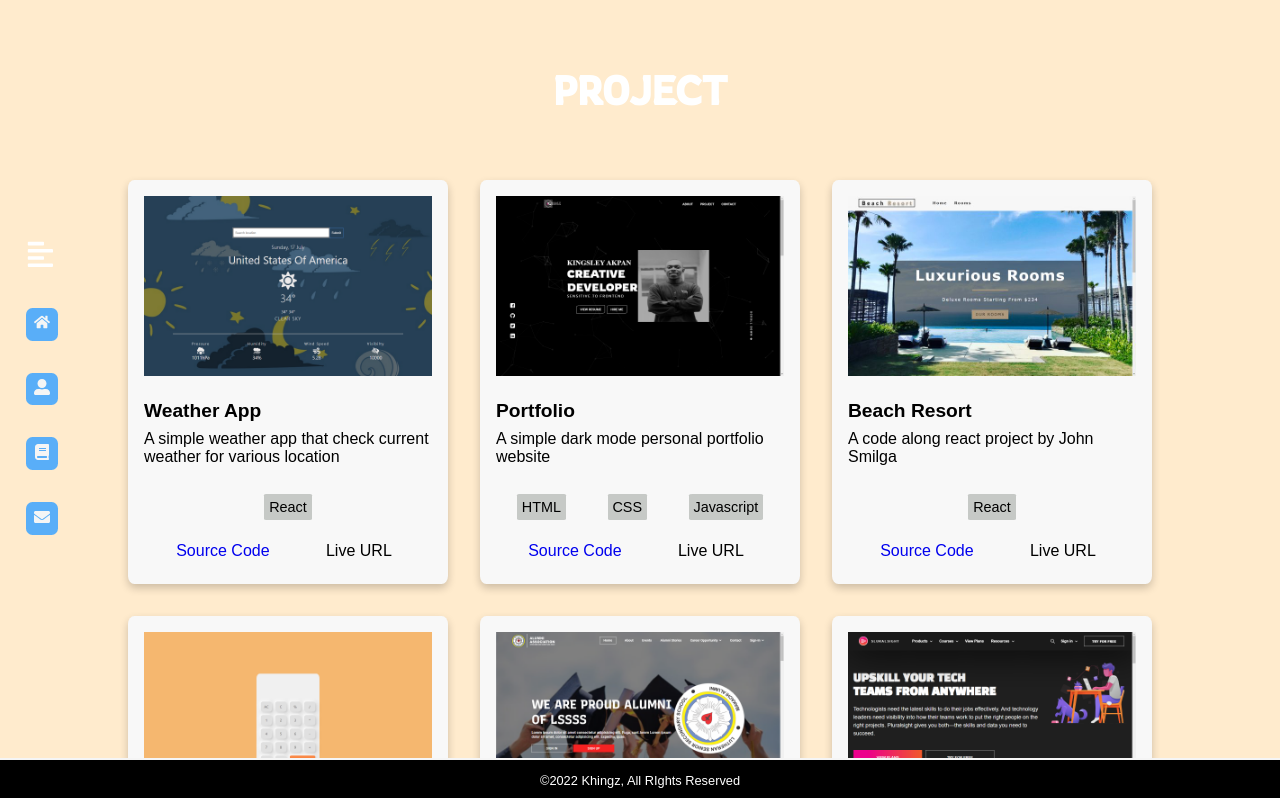
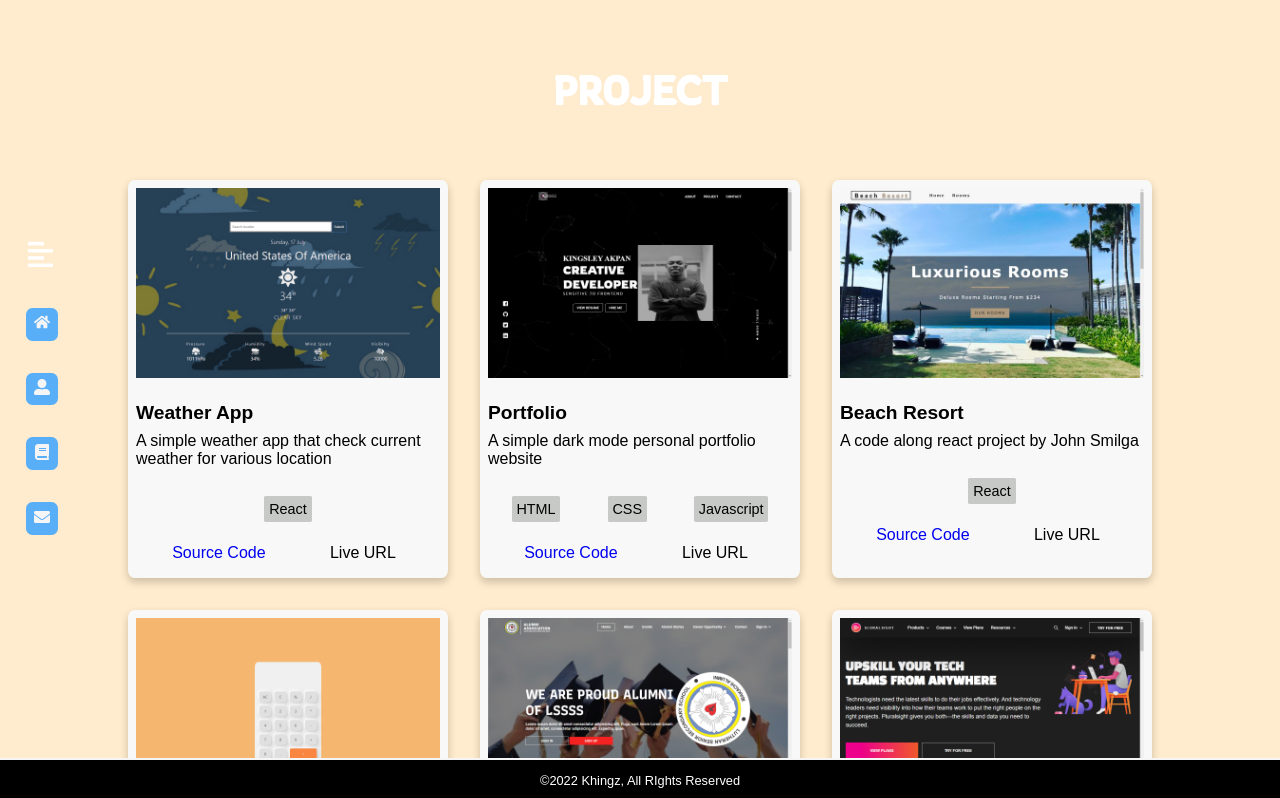
Before and after one commit to Khingz/port-web, a React (Create React App) app: page /portfolio in a window 1280 px wide. Shown: the top 798 px of the page. Built offline with nearby package versions, Linux system fonts and the light colour scheme; a web font is replaced by a local one.

Commit message:
card margin bottom fixed

```diff
--- a/src/Pages/Portfolio.css
+++ b/src/Pages/Portfolio.css
@@ -40,16 +40,11 @@
     background-color: rgb(248, 248, 248);
     cursor: pointer;
     border-radius: 2%;
-    padding: 1rem;
-
+    padding: 0.5rem;
 }
 
 .project-card:hover {
     transform: scale(1.05);
-}
-
-.card-img {
-    width: 100%;
 }
 
 .card-img img {
@@ -127,3 +122,15 @@
         padding-bottom: 0.5rem;
     }
 }
+
+@media only screen and (min-height: 2022px) {
+    .project-container {
+        /* background-color: black; */
+        max-width: 80vw;
+        display: grid;
+        grid-template-columns: 1fr 1fr 1fr;
+        gap: 2rem;
+        padding-bottom: 1rem;
+
+    }
+}
```
Also changed, not shown: src/assets/img/avatar-2 (2).png (added).
